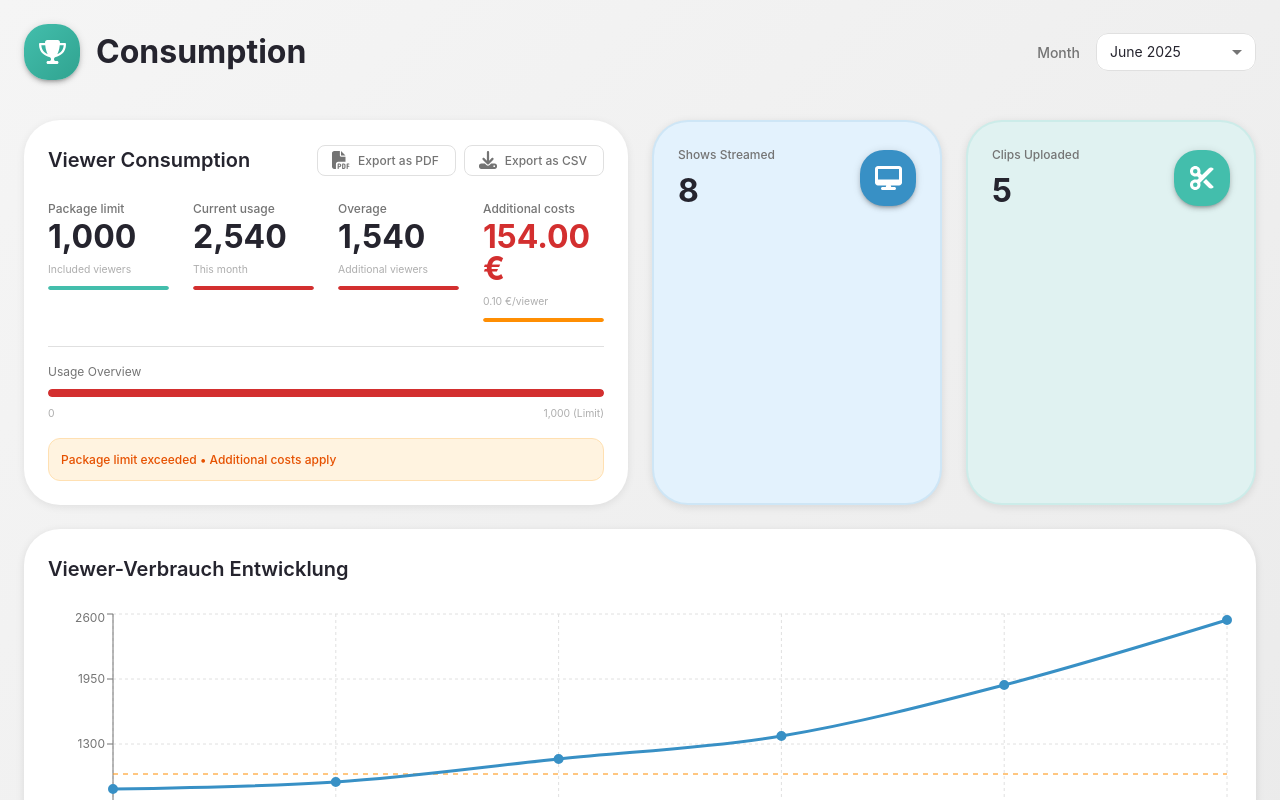
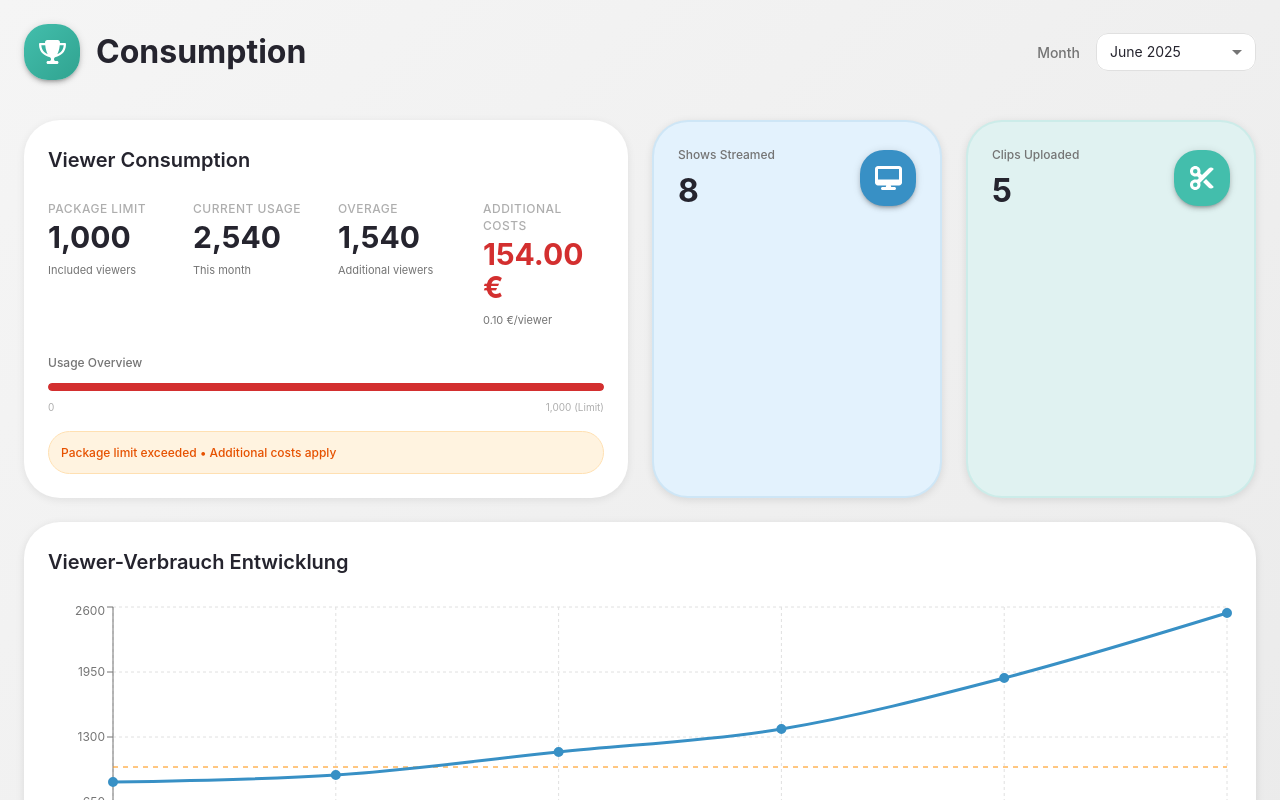
Before and after one commit to DenizD/sleek-mui-glow, a React (Vite) app: page / in a window 1280 px wide. Shown: the top 800 px of the page. Built offline with nearby package versions, Linux system fonts and the light colour scheme.

Commit message:
Remove export functionality
Remove the export buttons from the viewer consumption component.

```diff
--- a/src/components/dashboard/mui/MuiViewerConsumption.tsx
+++ b/src/components/dashboard/mui/MuiViewerConsumption.tsx
@@ -5,12 +5,8 @@ import {
   CardContent,
   Typography,
   Box,
-  LinearProgress,
-  Button,
-  Divider
+  LinearProgress
 } from '@mui/material';
-import { FontAwesomeIcon } from '@fortawesome/react-fontawesome';
-import { faDownload, faFilePdf } from '@fortawesome/free-solid-svg-icons';
 
 const MuiViewerConsumption = () => {
   const packageLimit = 1000;
@@ -47,48 +43,9 @@ const MuiViewerConsumption = () => {
     <Card sx={{ borderRadius: 3, boxShadow: '0 2px 8px rgba(0,0,0,0.08)' }}>
       <CardContent sx={{ p: 3 }}>
         {/* Header */}
-        <Box sx={{ display: 'flex', justifyContent: 'space-between', alignItems: 'center', mb: 3 }}>
-          <Typography variant="h6" sx={{ fontWeight: 600, color: '#25242E' }}>
+        <Typography variant="h6" sx={{ fontWeight: 600, color: '#25242E', mb: 3 }}>
           Viewer Consumption
         </Typography>
-
-          <Box sx={{ display: 'flex', gap: 1 }}>
-            <Button
-              size="small"
-              variant="outlined"
-              startIcon={<FontAwesomeIcon icon={faFilePdf} />}
-              sx={{
-                textTransform: 'none',
-                fontSize: '0.75rem',
-                minWidth: 'auto',
-                px: 2,
-                py: 0.5,
-                borderColor: '#E0E0E0',
-                color: '#747474',
-                '&:hover': { borderColor: '#43BEAC', color: '#43BEAC' }
-              }}
-            >
-              Export as PDF
-            </Button>
-            <Button
-              size="small"
-              variant="outlined"
-              startIcon={<FontAwesomeIcon icon={faDownload} />}
-              sx={{
-                textTransform: 'none',
-                fontSize: '0.75rem',
-                minWidth: 'auto',
-                px: 2,
-                py: 0.5,
-                borderColor: '#E0E0E0',
-                color: '#747474',
-                '&:hover': { borderColor: '#43BEAC', color: '#43BEAC' }
-              }}
-            >
-              Export as CSV
-            </Button>
-          </Box>
-        </Box>
 
         {/* Key Metrics Grid */}
         <Box sx={{
@@ -102,10 +59,12 @@ const MuiViewerConsumption = () => {
               <Typography
                 variant="body2"
                 sx={{
-                  color: '#747474',
+                  color: '#AEAEAE',
                   fontSize: '0.75rem',
                   fontWeight: 500,
-                  mb: 0.5
+                  mb: 0.5,
+                  textTransform: 'uppercase',
+                  letterSpacing: '0.5px'
                 }}
               >
                 {metric.title}
@@ -115,8 +74,8 @@ const MuiViewerConsumption = () => {
                 sx={{
                   fontWeight: 700,
                   color: index === 3 && overage > 0 ? '#D32F2F' : '#25242E',
-                  fontSize: '2rem',
-                  lineHeight: 1,
+                  fontSize: '1.875rem',
+                  lineHeight: 1.1,
                   mb: 0.5
                 }}
               >
@@ -125,42 +84,21 @@ const MuiViewerConsumption = () => {
               <Typography
                 variant="caption"
                 sx={{
-                  color: '#AEAEAE',
-                  fontSize: '0.65rem'
+                  color: '#747474',
+                  fontSize: '0.6875rem'
                 }}
               >
                 {metric.subtitle}
               </Typography>
-              {/* Progress bar for each metric */}
-              <Box sx={{ mt: 1 }}>
-                <LinearProgress
-                  variant="determinate"
-                  value={index === 0 ? 100 : index === 1 ? Math.min(usagePercentage, 100) : index === 2 ? Math.min((overage / packageLimit) * 100, 100) : 100}
-                  sx={{
-                    height: 4,
-                    borderRadius: 2,
-                    backgroundColor: '#F5F5F5',
-                    '& .MuiLinearProgress-bar': {
-                      backgroundColor: index === 0 ? '#43BEAC' :
-                                     index === 1 ? (currentUsage > packageLimit ? '#D32F2F' : '#43BEAC') :
-                                     index === 2 ? '#D32F2F' : '#FF8E03',
-                      borderRadius: 2,
-                    },
-                  }}
-                />
-              </Box>
             </Box>
           ))}
         </Box>
 
-        <Divider sx={{ my: 2 }} />
-
-        {/* Usage Overview */}
+        {/* Usage Progress Bar */}
         <Box sx={{ mb: 2 }}>
-          <Typography variant="body2" sx={{ color: '#747474', mb: 1, fontSize: '0.75rem' }}>
+          <Typography variant="body2" sx={{ color: '#747474', mb: 1.5, fontSize: '0.75rem', fontWeight: 500 }}>
             Usage Overview
           </Typography>
-          <Box sx={{ mb: 1 }}>
           <LinearProgress
             variant="determinate"
             value={Math.min(usagePercentage, 100)}
@@ -174,12 +112,11 @@ const MuiViewerConsumption = () => {
               },
             }}
           />
-          </Box>
-          <Box sx={{ display: 'flex', justifyContent: 'space-between' }}>
-            <Typography variant="caption" sx={{ color: '#AEAEAE', fontSize: '0.65rem' }}>
+          <Box sx={{ display: 'flex', justifyContent: 'space-between', mt: 1 }}>
+            <Typography variant="caption" sx={{ color: '#AEAEAE', fontSize: '0.625rem' }}>
               0
             </Typography>
-            <Typography variant="caption" sx={{ color: '#AEAEAE', fontSize: '0.65rem' }}>
+            <Typography variant="caption" sx={{ color: '#AEAEAE', fontSize: '0.625rem' }}>
               {packageLimit.toLocaleString()} (Limit)
             </Typography>
           </Box>
@@ -190,7 +127,7 @@ const MuiViewerConsumption = () => {
           <Box sx={{
             p: 1.5,
             backgroundColor: '#FFF3E0',
-            borderRadius: 1,
+            borderRadius: 2,
             border: '1px solid #FFE0B2'
           }}>
             <Typography variant="body2" sx={{ color: '#E65100', fontSize: '0.75rem', fontWeight: 500 }}>
```
Lines whose indentation alone changed are shown as unchanged.
